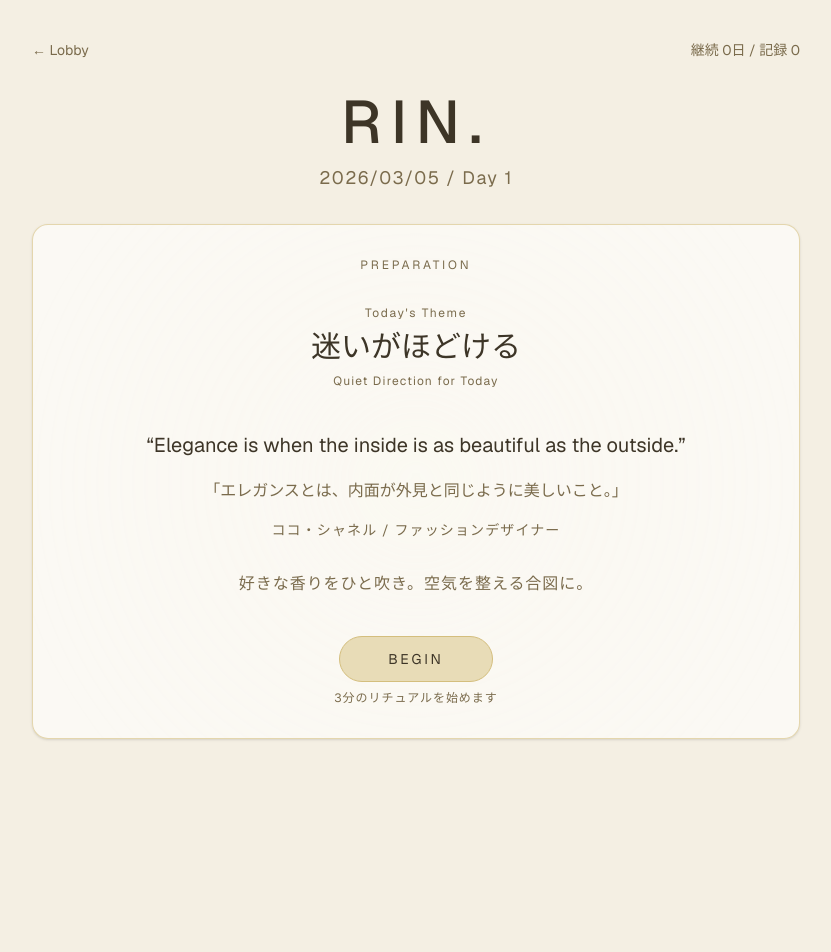
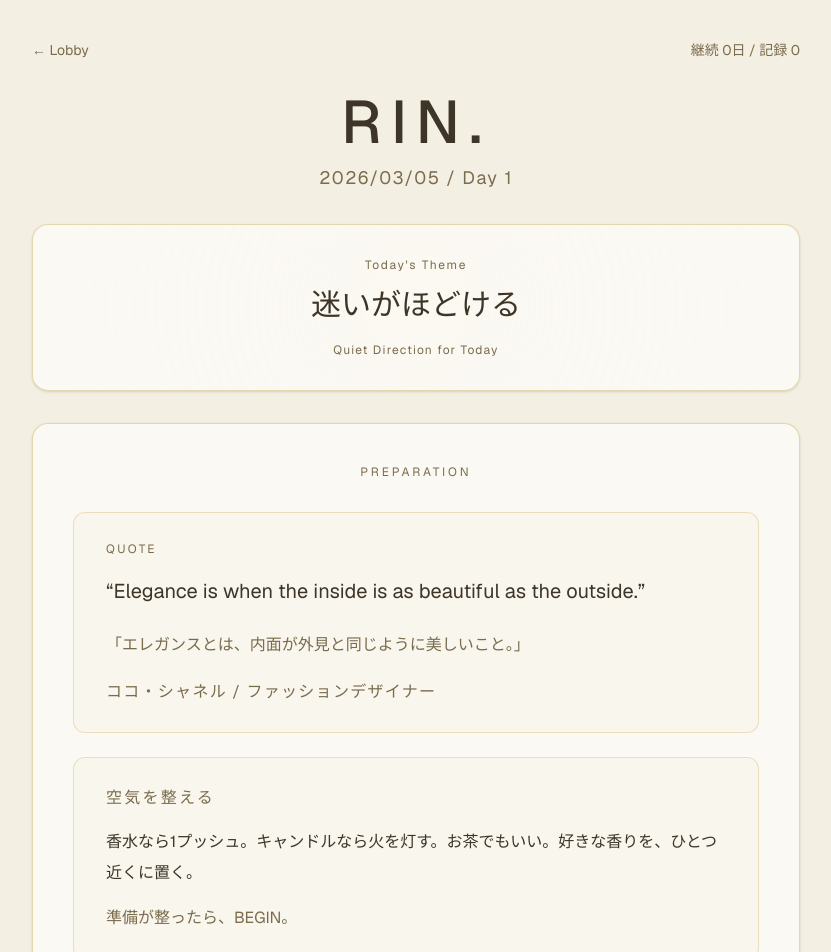
Before and after one commit to naturalpeopleinfo-blip/rin, a Next.js app: page /ritual in a window 1280 px wide. Shown: the top 952 px of the page, without its empty margins (224-1055 px from the left). Before the commit the page ends 800 px from the top, so only its background shows below. Built offline with nearby package versions, Linux system fonts and the light colour scheme.

Commit message:
Refine ritual preparation UI (theme/quote/scent)

```diff
--- a/app/ritual/page.tsx
+++ b/app/ritual/page.tsx
@@ -226,8 +226,6 @@ export default function RitualPage() {
           <p>継続 {progress.streak}日 / 記録 {progress.points}</p>
         </header>
 
-        {showPreparation ? (
-          <>
         <section className="text-center">
           <h1 className="text-5xl font-medium tracking-[0.15em] md:text-6xl">RIN.</h1>
           <p className="mt-3 text-base tracking-[0.08em] text-[var(--rin-muted)] md:text-lg">
@@ -239,37 +237,51 @@ export default function RitualPage() {
           ref={ritualCardRef}
           className="rin-spotlight rounded-2xl border border-[var(--rin-gold)]/60 bg-white/60 p-8 text-center shadow-sm"
         >
-              <p className="text-xs uppercase tracking-[0.24em] text-[var(--rin-muted)]">
+          <p className="text-xs tracking-[0.14em] text-[var(--rin-muted)]">
+            Today&apos;s Theme
+          </p>
+          <p className="mt-2 text-3xl font-medium leading-relaxed">{todaysTheme}</p>
+          <p className="mt-3 text-xs tracking-[0.1em] text-[var(--rin-muted)]">
+            Quiet Direction for Today
+          </p>
+        </section>
+
+        {showPreparation ? (
+          <section className="rounded-2xl border border-[var(--rin-gold)]/60 bg-white/60 p-8 shadow-sm md:p-10">
+            <p className="text-center text-xs uppercase tracking-[0.24em] text-[var(--rin-muted)]">
               Preparation
             </p>
 
-              <div className="mt-8">
-                <p className="text-xs tracking-[0.14em] text-[var(--rin-muted)]">
-                  Today&apos;s Theme
+            <div className="mt-8 rounded-xl border border-[var(--rin-gold)]/45 bg-[var(--rin-gold-soft)]/10 px-6 py-7 md:px-8">
+              <p className="text-xs uppercase tracking-[0.2em] text-[var(--rin-muted)]">
+                Quote
               </p>
-                <p className="mt-2 text-3xl font-medium">{todaysTheme}</p>
-                <p className="mt-2 text-xs tracking-[0.1em] text-[var(--rin-muted)]">
-                  Quiet Direction for Today
+              <blockquote className="mt-4">
+                <p className="text-lg leading-[1.85] md:text-xl">
+                  “{INTRO_QUOTE.english}”
+                </p>
+                <p className="mt-5 text-sm leading-[1.9] text-[var(--rin-muted)] md:text-base">
+                  「{INTRO_QUOTE.japanese}」
+                </p>
+                <p className="mt-5 text-sm tracking-[0.08em] text-[var(--rin-muted)] md:text-base">
+                  {INTRO_QUOTE.author} / {INTRO_QUOTE.role}
+                </p>
+              </blockquote>
+            </div>
+
+            <div className="mt-6 rounded-xl border border-[var(--rin-gold)]/45 bg-[var(--rin-gold-soft)]/10 px-6 py-7 md:px-8">
+              <p className="text-sm tracking-[0.14em] text-[var(--rin-muted)] md:text-base">
+                空気を整える
+              </p>
+              <p className="mt-4 text-sm leading-[1.95] text-[var(--rin-text)] md:text-base">
+                香水なら1プッシュ。キャンドルなら火を灯す。お茶でもいい。好きな香りを、ひとつ近くに置く。
+              </p>
+              <p className="mt-4 text-sm leading-relaxed text-[var(--rin-muted)] md:text-base">
+                準備が整ったら、BEGIN。
               </p>
             </div>
 
-              <blockquote className="mx-auto mt-10 max-w-2xl">
-                <p className="text-lg leading-relaxed md:text-xl">
-                  “{INTRO_QUOTE.english}”
-                </p>
-                <p className="mt-4 text-sm leading-relaxed text-[var(--rin-muted)] md:text-base">
-                  「{INTRO_QUOTE.japanese}」
-                </p>
-                <p className="mt-4 text-sm tracking-[0.08em] text-[var(--rin-muted)]">
-                  {INTRO_QUOTE.author} / {INTRO_QUOTE.role}
-                </p>
-              </blockquote>
-
-              <p className="mx-auto mt-8 max-w-xl text-sm tracking-[0.06em] text-[var(--rin-muted)] md:text-base">
-                好きな香りをひと吹き。空気を整える合図に。
-              </p>
-
-              <div className="mt-10 flex flex-col items-center gap-2">
+            <div className="mt-10 flex flex-col items-center gap-3">
               <button
                 type="button"
                 onClick={handleBeginRitual}
@@ -277,31 +289,13 @@ export default function RitualPage() {
               >
                 BEGIN
               </button>
-                <p className="text-xs tracking-[0.08em] text-[var(--rin-muted)]">
+              <p className="text-sm tracking-[0.08em] text-[var(--rin-muted)]">
                 3分のリチュアルを始めます
               </p>
             </div>
           </section>
-          </>
         ) : (
           <>
-            <section className="text-center">
-              <h1 className="text-5xl font-medium tracking-[0.15em] md:text-6xl">RIN.</h1>
-              <p className="mt-3 text-base tracking-[0.08em] text-[var(--rin-muted)] md:text-lg">
-                {todayDisplay} / Day {day}
-              </p>
-            </section>
-
-            <section
-              ref={ritualCardRef}
-              className="rin-spotlight rounded-2xl border border-[var(--rin-gold)]/60 bg-white/60 p-8 text-center shadow-sm"
-            >
-              <p className="text-xs uppercase tracking-[0.2em] text-[var(--rin-muted)]">
-                Today&apos;s Theme
-              </p>
-              <p className="mt-2 text-2xl font-medium">{todaysTheme}</p>
-            </section>
-
             <section
               className={`rin-ritual-card relative overflow-hidden rounded-2xl border border-[var(--rin-gold)]/60 bg-white/60 p-8 text-center transition-[box-shadow,opacity,transform,filter] duration-500 ${
                 running
```
Lines whose indentation alone changed are shown as unchanged.
